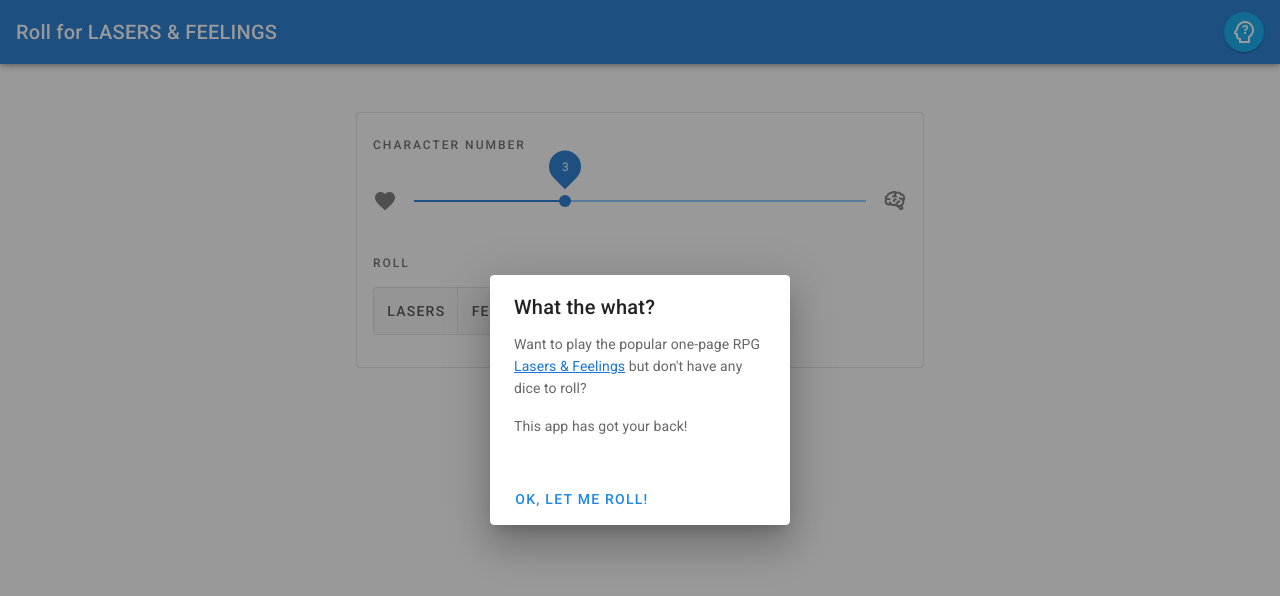
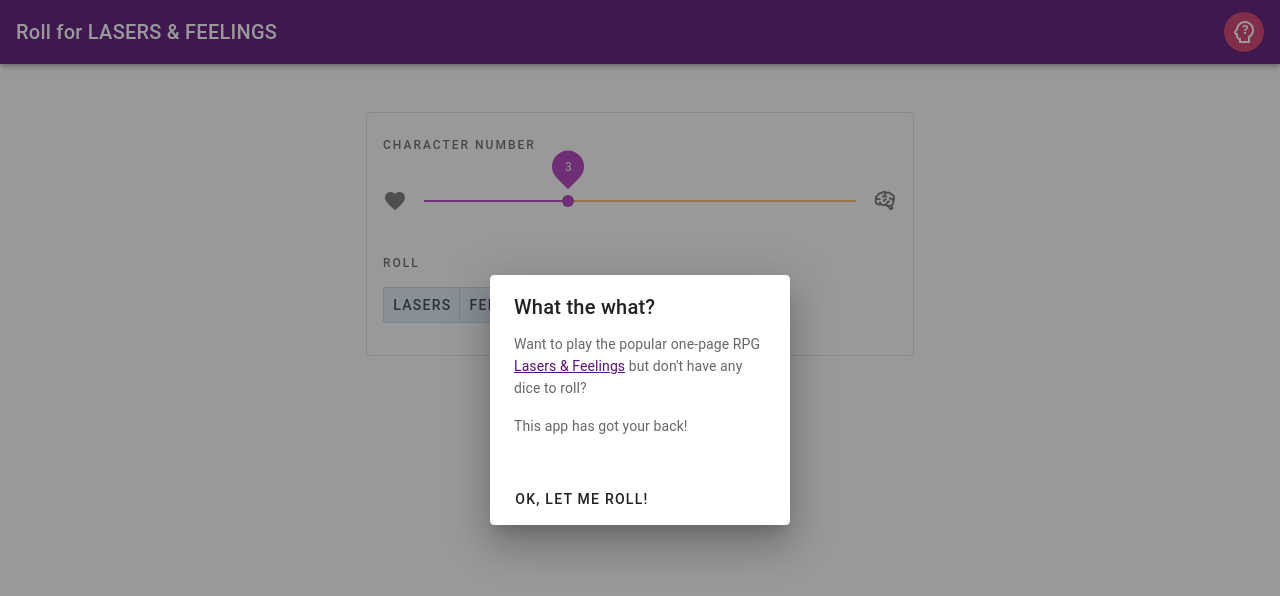
Before and after one commit to mcurren/lasers-feelings-tool, a Vue app: page / in a window 1280 px wide. Both pictures are taken after a click on the button 1244 px from the left and 32 px from the top of the page. Shown: the top 596 px of the page. Built offline with nearby package versions, Linux system fonts and the light colour scheme.

Commit message:
customizing vuetify theme colors

```diff
--- a/public/index.html
+++ b/public/index.html
@@ -6,7 +6,7 @@
     <meta name="viewport" content="width=device-width,initial-scale=1.0">
     <link rel="icon" href="<%= BASE_URL %>favicon.ico">
     <title>Lasers & Feelings Roll Tool</title>
-    <link rel="stylesheet" href="https://fonts.googleapis.com/css?family=Roboto:100,300,400,500,700,900">
+    <link href="https://fonts.googleapis.com/css2?family=Space+Mono:ital,wght@0,400;0,700;1,400;1,700&display=swap" rel="stylesheet">
     <link rel="stylesheet" href="https://cdn.jsdelivr.net/npm/@mdi/font@latest/css/materialdesignicons.min.css">
   </head>
   <body>
--- a/src/App.vue
+++ b/src/App.vue
@@ -3,8 +3,7 @@
     <v-app-bar
       app
       color="primary"
-      dark
-    >
+      dark>
       <div class="d-flex align-center">
         <h1 class="text-h6">Roll for LASERS & FEELINGS</h1>
       </div>
@@ -16,11 +15,11 @@
           <v-btn
             fab
             small
+            color="error"
             elevation="1"
-            color="light-blue"
             v-bind="attrs"
             v-on="on">
-            <v-icon dark>mdi-head-question-outline</v-icon>
+            <v-icon>mdi-head-question-outline</v-icon>
           </v-btn>
         </template>
         <v-card>
@@ -30,7 +29,7 @@
             <p>This app has got your back!</p>
           </v-card-text>
           <v-card-actions>
-            <v-btn color="blue darken-1" text @click="dialog = false">Ok, let me roll!</v-btn>
+            <v-btn text @click="dialog = false">Ok, let me roll!</v-btn>
           </v-card-actions>
         </v-card>
       </v-dialog>
@@ -55,3 +54,26 @@
   }),
 };
 </script>
+
+<style lang="scss">
+  .theme--light.v-icon {
+    color: rgba(0,8,37,0.74);
+  }
+  .theme--light.v-card > .v-card__text,
+  .theme--light.v-card .v-card__subtitle {
+    color: rgba(0,8,37,0.8);
+  }
+  .theme--light.v-sheet--outlined {
+    border-color: rgba(0,8,37,0.2);
+  }
+
+  .results .mixed {
+    color: darken(#fab864, 15%);
+  }
+  .results .win {
+    color: #01a8a5;
+  }
+  .results .failure {
+    color: #d4396f;
+  }
+</style>
--- a/src/components/HelloWorld.vue
+++ b/src/components/HelloWorld.vue
@@ -10,6 +10,8 @@
             class="mb-2"
             v-model="targetNumber"
             thumb-label="always"
+            color="info"
+            track-color="warning"
             prepend-icon="mdi-heart"
             append-icon="mdi-brain"
             min="2"
@@ -18,6 +20,9 @@
 
           <h3 class="overline mb-2">Roll</h3>
           <v-btn-toggle
+            background-color="accent"
+            color="primary"
+            dense
             class="mb-4"
             v-model="rollType">
             <v-btn value="lasers">Lasers</v-btn>
@@ -27,6 +32,9 @@
           <div v-show="hasRollType">
             <h3 class="overline mb-2">Number Of Dice</h3>
             <v-btn-toggle
+              background-color="accent"
+              color="primary"
+              dense
               v-model="diceNum">
               <v-btn value="1">1</v-btn>
               <v-btn value="2">2</v-btn>
@@ -40,15 +48,15 @@
             tile
             x-large
             block
-            color="primary"
+            color="info"
             @click="rollDice()">
-            <v-icon dark left>mdi-dice-multiple-outline</v-icon> Roll!
+            <v-icon left light>mdi-dice-multiple-outline</v-icon> Roll!
           </v-btn>
         </v-card-actions>
       </v-card>
     </section>
 
-    <section class="outcome" v-if="currentRolls.length">
+    <section class="results" v-if="currentRolls.length">
       <v-card
         flat
         outlined
@@ -60,7 +68,7 @@
             </span>
           </p>
           <p class="outcome headline mt-4" v-html="showOutcome"></p>
-          <p class="laserfeelings headline mt-4" v-if="hasLaserFeelings">And you have <em>Laser Feelings</em> about it!</p>
+          <p class="laserfeelings headline mt-4" v-if="hasLaserFeelings">And you have <em class="win">Laser Feelings</em> about it!</p>
         </v-card-text>
       </v-card>
     </section>
@@ -76,10 +84,10 @@
       diceNum: null,
       currentRolls: [],
       outcomeText: [
-        "Oh no, it's a <em>total</em> failure!",
-        "It's a... <em>mixed</em> success.",
+        "Oh no, it's a <em class='failure'>total failure</em>!",
+        "It's a... <em class='mixed'>mixed success</em>.",
         "Huzzah, you did it.",
-        "Holy <em>$#!%</em>, it's a <strong>critical success</strong>!!!",
+        "Holy <em>$#!%</em>, it's a <strong class='win'>critical success</strong>!!!",
       ],
     }),
     computed: {
@@ -133,7 +141,7 @@
 </script>
 <style lang="scss" scoped>
   main {
-    max-width: 600px;
+    max-width: 580px;
     margin: 0 auto;
     padding: 1em;
   }
--- a/src/plugins/vuetify.js
+++ b/src/plugins/vuetify.js
@@ -4,4 +4,17 @@
 Vue.use(Vuetify);
 
 export default new Vuetify({
+  theme: {
+    themes: {
+      light: {
+        primary: '#5a1078',
+        secondary: '#000825',
+        accent: '#8BC4FE',
+        error: '#d4396f',
+        info: '#b13bbf',
+        success: '#01a8a5',
+        warning: '#fab864',
+      }
+    }
+  }
 });
--- /dev/null
+++ b/src/sass/variables.scss
@@ -0,0 +1,2 @@
+$body-font-family: 'Space Mono', serif;
+$font-size-root: 18px;
```
